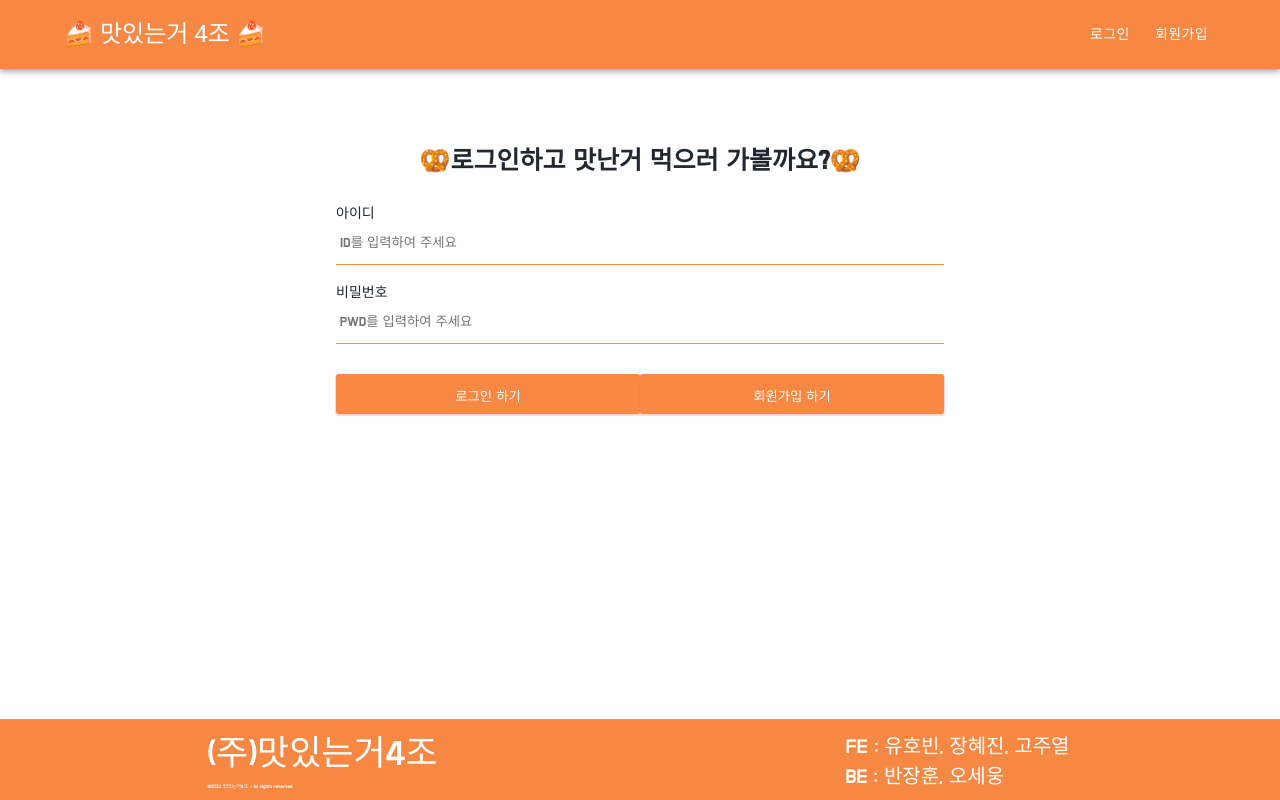
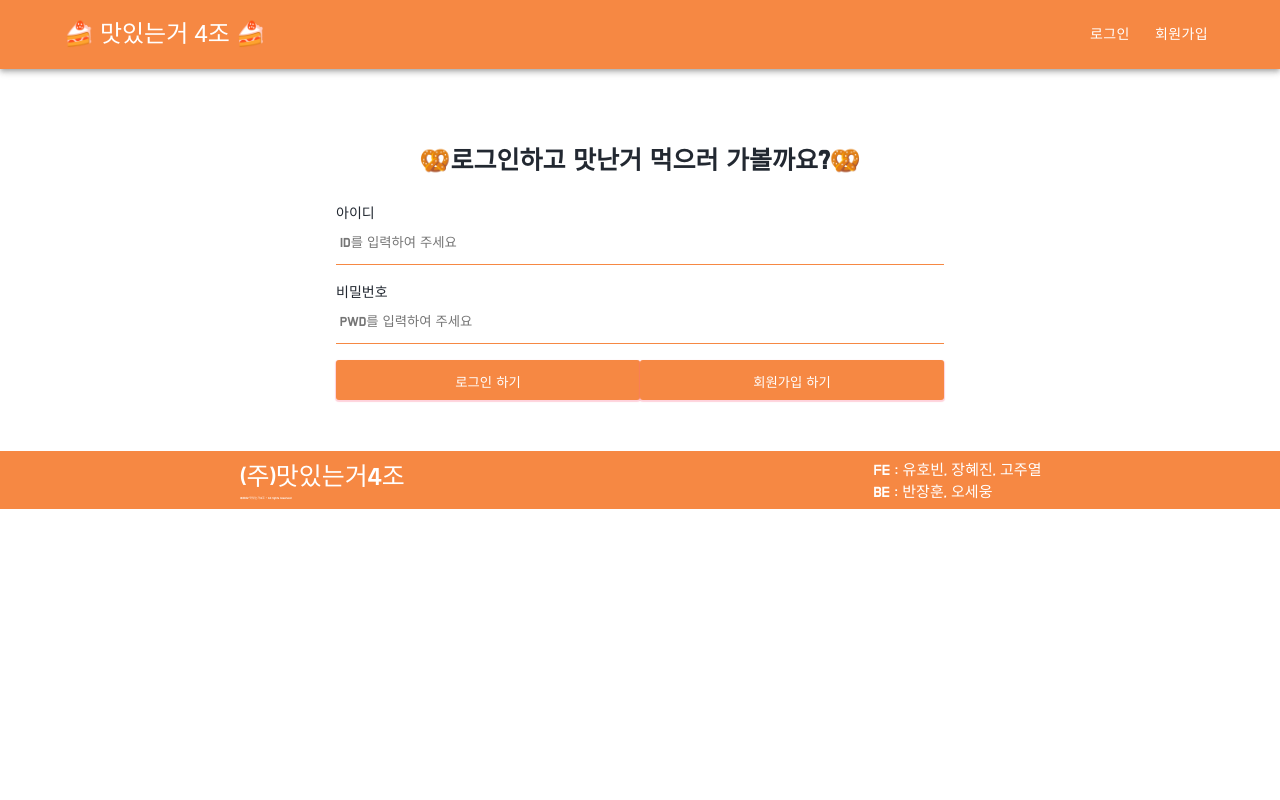
Before and after one commit to zinny22/restaurant_board_FE, a React (Create React App) app: page /login in a window 1280 px wide. Built offline with nearby package versions, Linux system fonts and the light colour scheme; a web font is replaced by a local one.

Commit message:
ㅠㅠㅠㅠㅠㅠㅠㅠㅠㅠㅠㅠㅠㅠㅠ

```diff
--- a/src/components/Footer.js
+++ b/src/components/Footer.js
@@ -3,18 +3,18 @@ import { Grid, Text } from "../elements/Index";
 
 const Footer = () => {
   return (
-    <div style={{bottom:"0", position: "fixed", width:"100%"}}>
+    <div style={{bottom:"0",  width:"100%", height:"6%"}}>
     <Grid is_flex bg="#f68843" margin="auto" padding="5px">
       <Grid is_flex width="50%">
-        <Text size="35px" margin="auto" color="white">
+        <Text size="25px" margin="auto" color="white">
           (주)맛있는거4조
-          <Text size="5px" color="white">
+          <Text size="3px" color="white">
             @2022 맛있는거4조 - All rights reserved
           </Text>
         </Text>
       </Grid>
 
-      <Text size="20px" margin="auto" color="white">
+      <Text size="15px" margin="auto" color="white">
         FE : 유호빈, 장혜진, 고주열
         <br />
         BE : 반장훈, 오세웅
--- a/src/elements/Button.js
+++ b/src/elements/Button.js
@@ -46,16 +46,16 @@ const MyButton = styled.button`
   color: white;
   height: ${(props) => props.height};
   transition: ease all .1s;
-  @media only screen and (max-width: 960px) {
-    width: ${(props) => (props.width ? "30%" : "")};
-    height: ${(props) => (props.height ? "100%" : "")};
-    padding: ${(props) => (props.padding ? "5%" : "")};
-  }
-  @media only screen and (max-width: 650px) {
-    width: ${(props) => (props.width ? "30%" : "")};
-    height: ${(props) => (props.height ? "100%" : "")};
-    padding: ${(props) => (props.padding ? "5%" : "")};
-  }
+  // @media only screen and (max-width: 960px) {
+  //   width: ${(props) => (props.width ? "30%" : "")};
+  //   height: ${(props) => (props.height ? "100%" : "")};
+  //   padding: ${(props) => (props.padding ? "5%" : "")};
+  // }
+  // @media only screen and (max-width: 650px) {
+  //   width: ${(props) => (props.width ? "30%" : "")};
+  //   height: ${(props) => (props.height ? "100%" : "")};
+  //   padding: ${(props) => (props.padding ? "5%" : "")};
+  // }
 `
 
 export default Button;
--- a/src/pages/Login.js
+++ b/src/pages/Login.js
@@ -43,7 +43,8 @@ const Login = () => {
             }}
           />
         </Grid>
-        <Grid margin="30px 0px 16px 0px" is_flex >
+
+        <div style={{display:"flex" ,height:"45px", width:"100%"}} >
           <Button
             height="40px"
             text="로그인 하기"
@@ -59,7 +60,7 @@ const Login = () => {
             history.push("/Register");
           }}
         />
-        </Grid>
+        </div>
       </Grid>
     </React.Fragment>
   );
```
